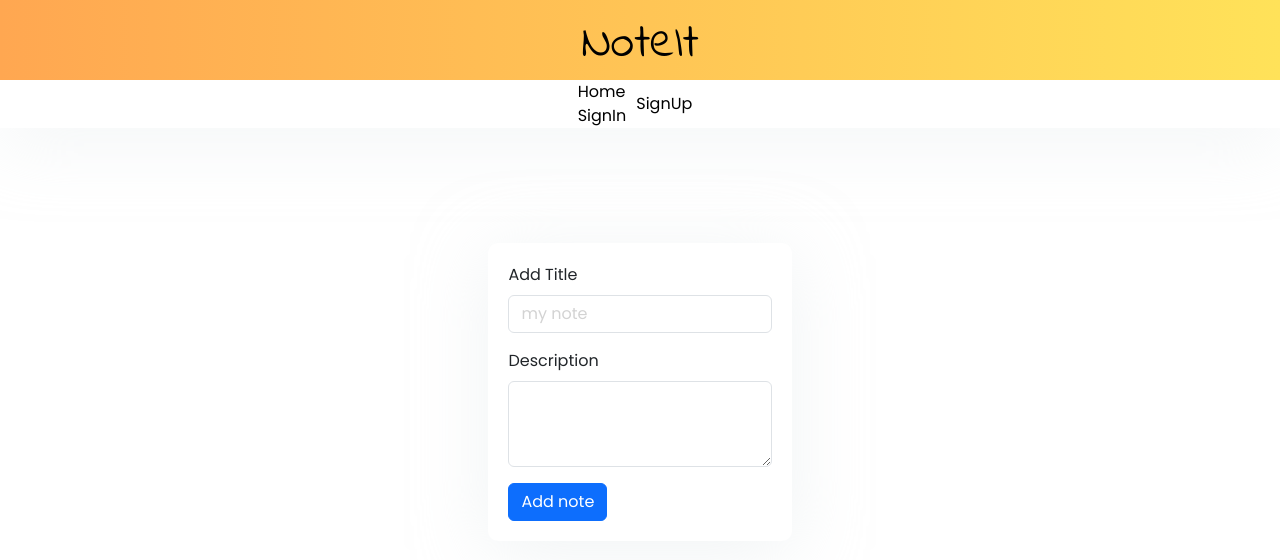
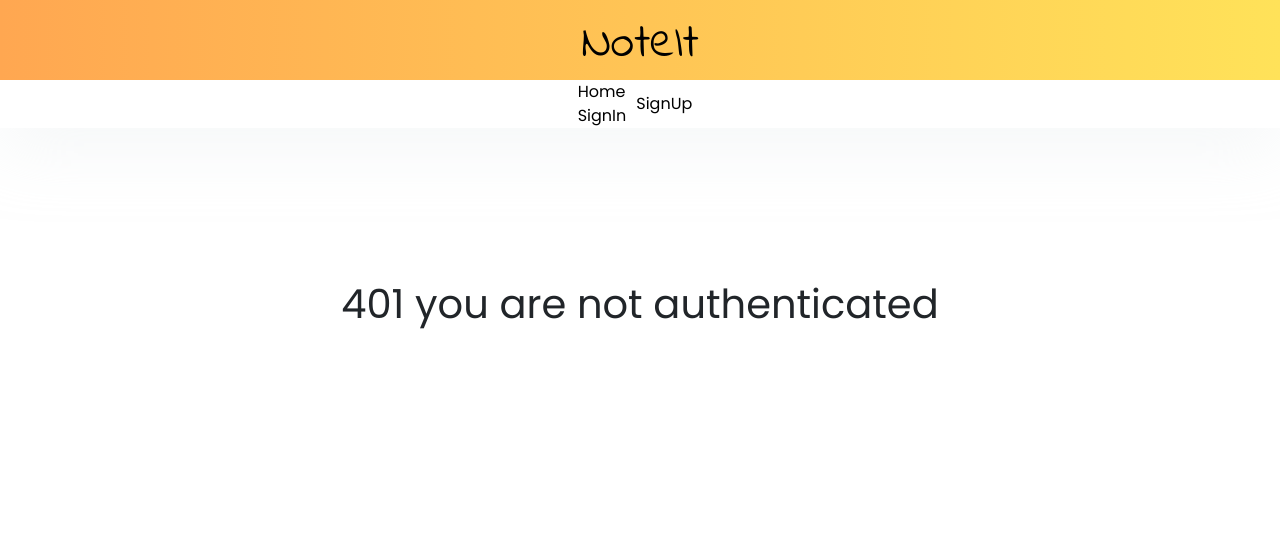
Before and after one commit to swami1712/NoteIt, a React (Create React App) app in the folder front-end/client/: page /addnotes in a window 1280 px wide. Shown: the top 560 px of the page. Built offline with nearby package versions, Linux system fonts and the light colour scheme.

Commit message:
add some more security

```diff
--- a/front-end/client/src/components/Addnotes.js
+++ b/front-end/client/src/components/Addnotes.js
@@ -28,6 +28,7 @@ const Addnotes = (props) => {
 
   return (
     <>
+      {localStorage.getItem("token") ? (
         <div className="container">
           <div className="form-box">
             <div className="mb-3">
@@ -45,7 +46,10 @@ const Addnotes = (props) => {
               />
             </div>
             <div className="mb-3">
-            <label htmlFor="exampleFormControlTextarea1" className="form-label">
+              <label
+                htmlFor="exampleFormControlTextarea1"
+                className="form-label"
+              >
                 Description
               </label>
               <textarea
@@ -62,6 +66,9 @@ const Addnotes = (props) => {
             </div>
           </div>
         </div>
+      ) : (
+        <h1>401 you are not authenticated</h1>
+      )}
     </>
   );
 };
--- a/front-end/client/src/components/Displaynotes.js
+++ b/front-end/client/src/components/Displaynotes.js
@@ -89,7 +89,7 @@ const Displaynotes = (props) => {
 
   return (
     <>
-      {notes[0] ? (
+      {localStorage.getItem("token") ? (
         <>
           {/* <div className='search-box justify-content-center d-flex'>
                             <i className="fa-solid fa-magnifying-glass"></i>
@@ -194,20 +194,17 @@ const Displaynotes = (props) => {
             </div>
           ) : (
             <>
-              <Spinner />
+              <h3>
+                you don't have any notes to display but u can make notes{" "}
+                <Link id="signUp-link" to="/addnotes">
+                  here
+                </Link>
+              </h3>
             </>
           )}
         </>
       ) : (
-        <>
-          <h3>
-            you don't have any notes to display but u can make notes{" "}
-            <Link id="signUp-link" to="/addnotes">
-              here
-            </Link>
-          </h3>
-          {/* <Spinner /> */}
-        </>
+        <h1>401 you are not authenticated</h1>
       )}
     </>
   );
```
Lines whose indentation alone changed are shown as unchanged.
